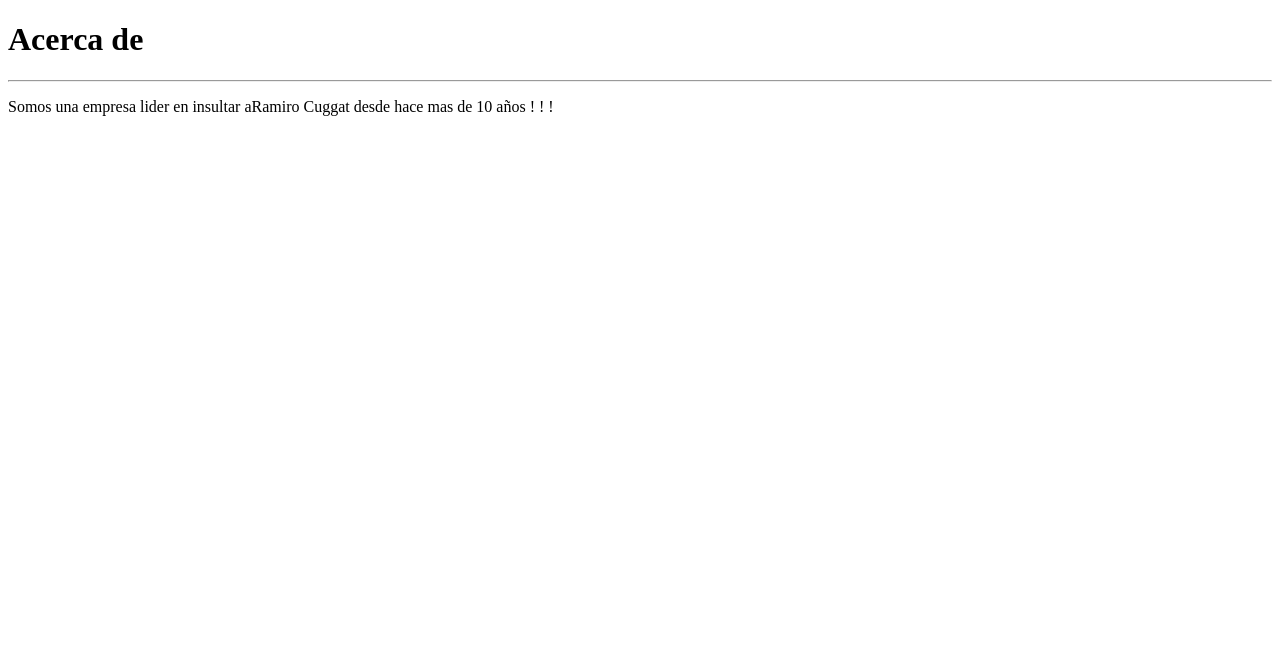
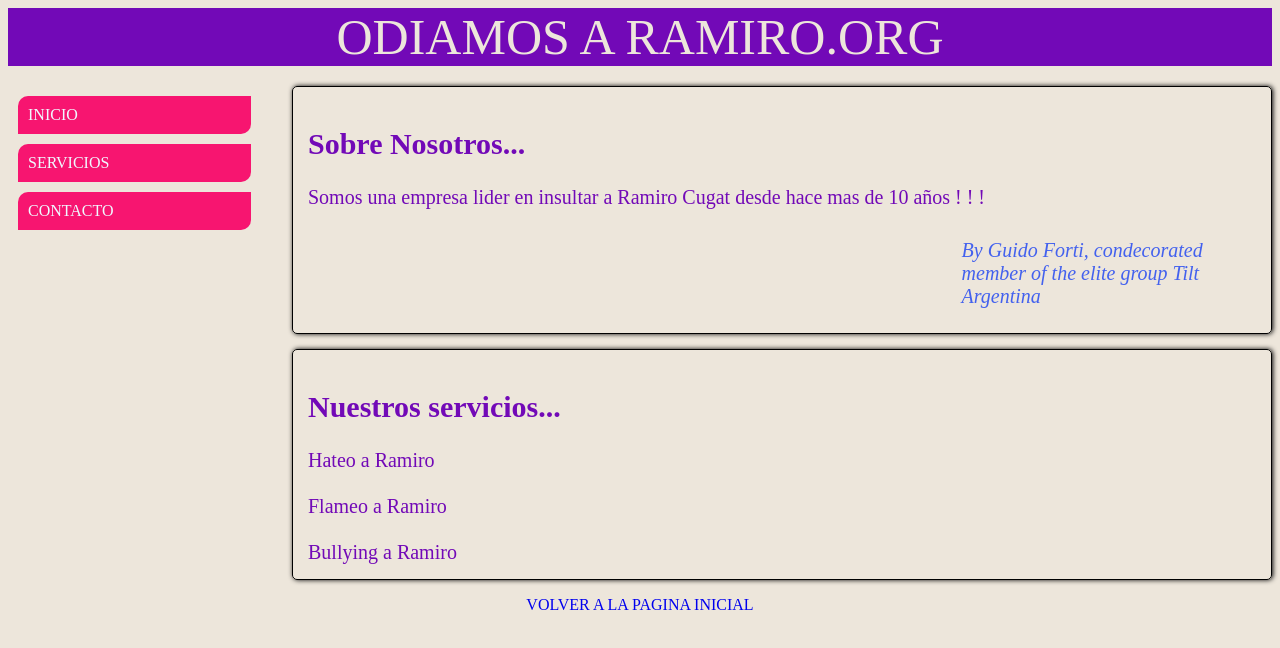
Before and after one commit to guidoforti/proyecto-udemy, a plain HTML site: page acerca de .html in a window 1280 px wide. Drawn offline with Linux system fonts and the light colour scheme.

Commit message:
elementos semanticos y pagina ACERCA DE

```diff
--- a/acerca de .html
+++ b/acerca de .html
@@ -4,11 +4,37 @@
     <meta charset="UTF-8">
     <meta http-equiv="X-UA-Compatible" content="IE=edge">
     <meta name="viewport" content="width=device-width, initial-scale=1.0">
+    <link href="/style2.css" rel="stylesheet"/>
     <title>Acerca de esta pagina</title>
 </head>
 <body>
-    <h1> Acerca de </h1>
-    <hr/>
-    <p> Somos una empresa lider en insultar aRamiro Cuggat desde hace mas de 10 años 	&#33; 	&#33; 	&#33; </p>
+    <div class="pagacercade">
+    <header class="headeracerca"> ODIAMOS A RAMIRO.ORG</header>
+        <nav id="navacerca">
+            <a href="#" title="inicio"> INICIO</a>
+            <a href="#" title="SERVICIOS">SERVICIOS</a>
+            <a href="#" title="CONTACTO"> CONTACTO</a>
+        </nav>
+
+
+        <section class="secacerca">
+            <h2 class="h2acerca">Sobre Nosotros...</h2>
+            <p class="pacerca"> Somos una empresa lider en insultar a Ramiro Cugat desde hace mas de 10 años 	&#33; 	&#33; 	&#33; </p>
+            <aside class="asideacerca"> By Guido Forti, condecorated member of the elite group Tilt Argentina </aside>
+
+        </section>
+        <section class="secacerca">
+            <h2 class="h2acerca"> Nuestros servicios...</h2>
+            <article class="articleacerca"> Hateo a Ramiro</article>
+            <br>
+            <article class="articleacerca"> Flameo a Ramiro </article>
+            <br>
+            <article class="articleacerca"> Bullying a Ramiro </article>
+        </section>
+
+    <footer> <a href="index.html" title="volver">VOLVER A LA PAGINA INICIAL</a></footer>
+</div>
+
+
 </body>
 </html>
--- a/style.css
+++ b/style.css
@@ -262,9 +262,9 @@ div.conteinercont {
     text-align: center;
     padding: 0px;
     font-size: 30px;
-    font-family:'Courier New', Courier, monospace;
+    font-family:serif;
     font-weight: bolder;
-    background-color: #DDDDDD;
+    background: linear-gradient(#8D8DAA, #DDDDDD, #EEEEEE);
     border-radius: 10px;
 
 }
@@ -286,9 +286,10 @@ div.conteinercont {
 }
 
 .conteinerform .element input[type="submit"] {
-    background-color: #DDDDDD ;
+    background-color: #000 ;
+    background-color: transparent;
     letter-spacing: 2px;
-    color: #143F6B;
+    color: #DDDDDD;
     font-weight: bolder;
     font-size: 20px;
     font-family: fantasy;
@@ -298,11 +299,17 @@ div.conteinercont {
 }
 
 .conteinerform .element input[type="submit"]:hover {
-    background:linear-gradient(#D22779, #612897);
+    background-color: #FF9F45 ;
     color: #0C1E7F;
     transition: 1.5s;
 
 
 }
 
-/* ASI SE HACE UN COMENTARIO EN CSS */
+/* PAGINA ACERCA DE */
+
+#navacerca {
+    width: 20%;
+    float: left;
+
+}
--- /dev/null
+++ b/style2.css
@@ -0,0 +1,56 @@
+body {
+    background-color: #EDE6DB;
+}
+
+.headeracerca{
+    font-size: 50px;
+    text-align: center;
+    color:#EDE6DB;
+    background-color:#7209b7;
+    margin-bottom: 20px;
+}
+#navacerca {
+    width: 20%;
+    float: left;
+}
+#navacerca a {
+    background-color: #f71570;
+   border-radius: 10px 0px 10px 0px;
+   color: aliceblue;
+   margin: 10px;
+   padding: 10px;
+   text-decoration: none;
+   display: block; /* ACA ES DISPLAY BLOCK, PARA QUE NO SE SUPERPONGAN
+   LOS BOTONCITOS Y OCUPEN CADA UNO UN ESPACIO */
+}
+.secacerca {
+    width: 75%;
+    font-size: 20px;
+    float: right;
+    color: #7209b7;
+    border: 1px solid black;
+    border-radius: 5px;
+    margin-bottom: 15px;
+    padding: 15px;
+    box-shadow: 1px 0px 5px black;
+}
+
+.asideacerca {
+    float: right;
+    width: 30%;
+    padding: 5px;
+    margin: 5px;
+    font-style: italic;
+    color: #4361ee;
+    box-shadow: inset 5px 0px -5px #4361ee;
+}
+
+footer {
+    clear: both;
+    text-align: center;
+    padding: 1px;
+
+}
+footer a {
+    text-decoration: none;
+}
```
Also changed, not shown: index.html (+5 -2 lines).
